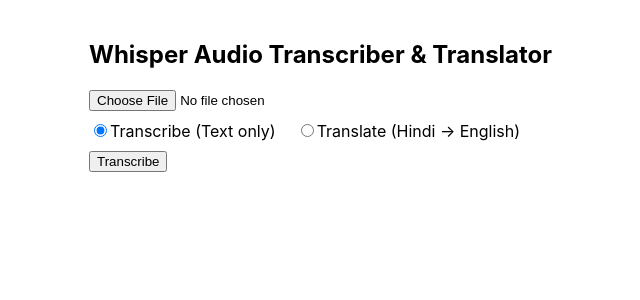
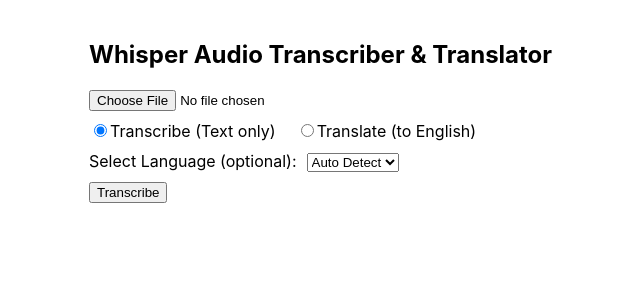
Before and after one commit to Aashisahu03/VoiceToText, a React (Create React App) app in the folder transcriber-frontend/: page / in a window 1280 px wide. Shown: the top 300 px of the page, without its empty margins (251-891 px from the left). Built offline with nearby package versions, Linux system fonts and the light colour scheme.

Commit message:
Morelanguages

```diff
--- a/transcriber-frontend/src/App.js
+++ b/transcriber-frontend/src/App.js
@@ -3,9 +3,11 @@
 function App() {
   const [file, setFile] = useState(null);
   const [mode, setMode] = useState("transcribe"); // transcribe or translate
+  const [language, setLanguage] = useState(""); // auto-detect by default
   const [transcript, setTranscript] = useState("");
   const [translation, setTranslation] = useState("");
   const [loading, setLoading] = useState(false);
+
   const handleFileChange = (e) => {
     setFile(e.target.files[0]);
     setTranscript("");
@@ -26,6 +28,9 @@
 
     const formData = new FormData();
     formData.append("file", file);
+    if (language) {
+      formData.append("language", language); // optional
+    }
 
     try {
       const endpoint =
@@ -61,6 +66,7 @@
       <form onSubmit={handleSubmit}>
         <input type="file" accept="audio/*" onChange={handleFileChange} />
 
+        {/* Mode selection */}
         <div style={{ marginTop: 10 }}>
           <label>
             <input
@@ -79,7 +85,30 @@
               checked={mode === "translate"}
               onChange={handleModeChange}
             />
-            Translate (Hindi → English)
+            Translate (to English)
+          </label>
+        </div>
+
+        {/* Language dropdown */}
+        <div style={{ marginTop: 10 }}>
+          <label>
+            Select Language (optional):
+            <select
+              value={language}
+              onChange={(e) => setLanguage(e.target.value)}
+              style={{ marginLeft: 10 }}
+            >
+              <option value="">Auto Detect</option>
+              <option value="hi">Hindi</option>
+              <option value="te">Telugu</option>
+              <option value="kn">Kannada</option>
+              <option value="ta">Tamil</option>
+              <option value="ml">Malayalam</option>
+              <option value="gu">Gujarati</option>
+              <option value="bn">Bengali</option>
+              <option value="pa">Punjabi</option>
+              <option value="ur">Urdu</option>
+            </select>
           </label>
         </div>
 
```
Also changed, not shown: 1 other file (tests, documents, lock files or other folders).
